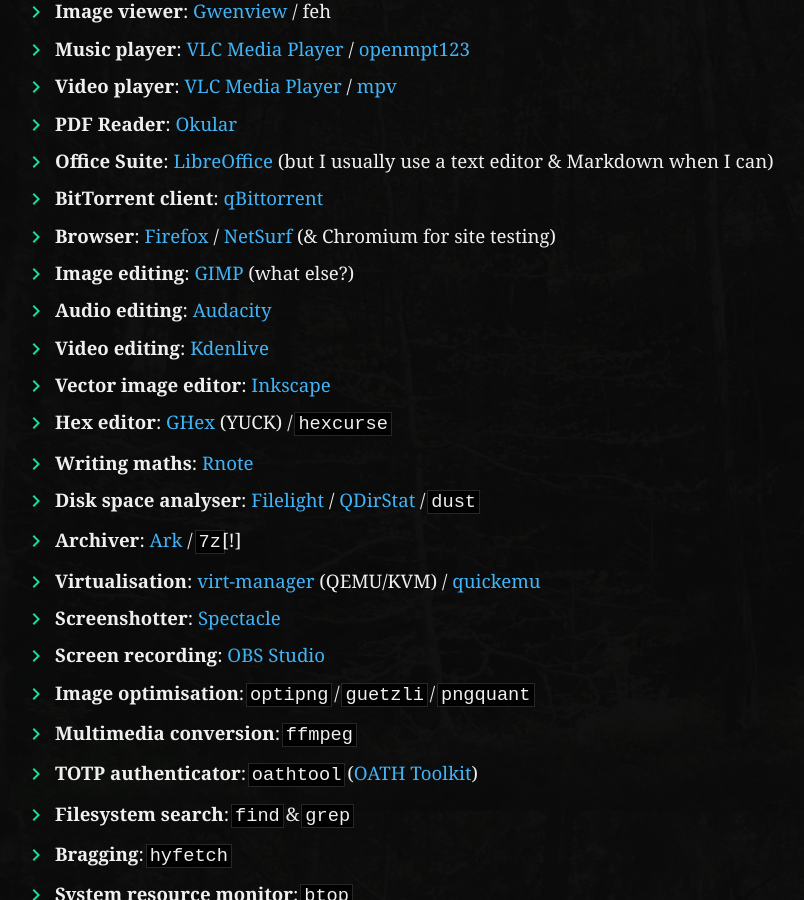
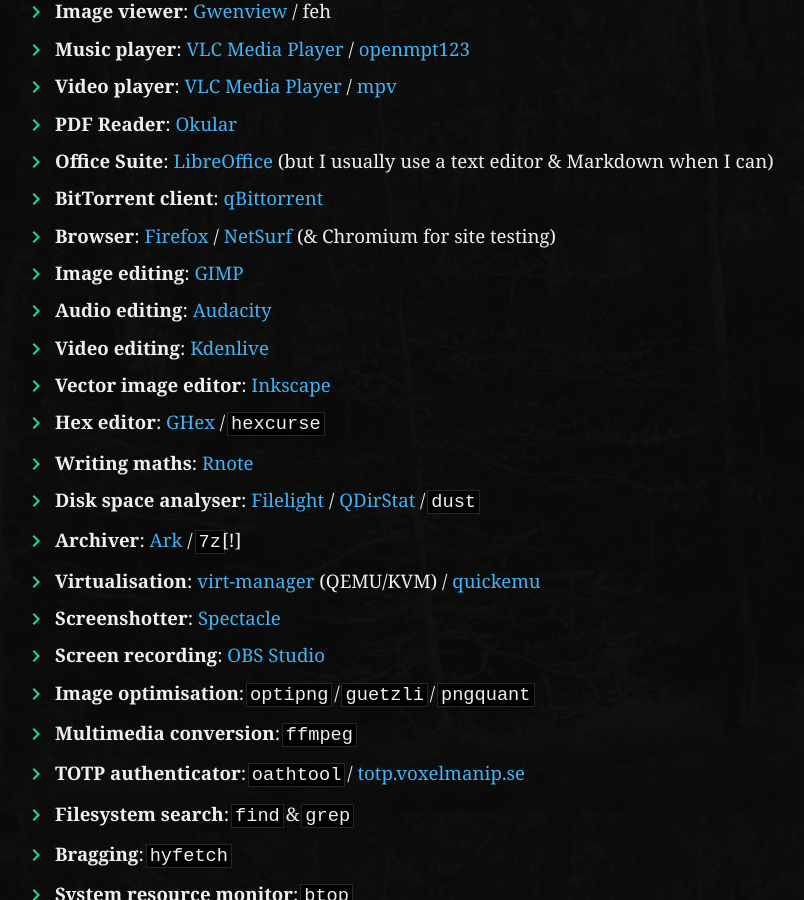
Before and after one commit to rollerozxa/voxelmanip.se, a Jekyll site: the page built from uses.md, in a window 1280 px wide and 900 px high, scrolled down 989 px. Shown: the whole window, without its empty margins (5-809 px from the left). Built offline with Jekyll 4.4.1, drawn with Linux system fonts in a browser that asks for light colours.

Commit message:
Update uses page

```diff
--- a/uses.md
+++ b/uses.md
@@ -29,11 +29,11 @@
 - **Office Suite**: [LibreOffice](https://www.libreoffice.org/) (but I usually use a text editor & Markdown when I can)
 - **BitTorrent client**: [qBittorrent](https://www.qbittorrent.org/)
 - **Browser**: [Firefox](https://www.mozilla.org/sv-SE/firefox/new/) / [NetSurf](https://www.netsurf-browser.org/) (& Chromium for site testing)
-- **Image editing**: [GIMP](https://www.gimp.org/) (what else?)
+- **Image editing**: [GIMP](https://www.gimp.org/)
 - **Audio editing**: [Audacity](https://www.audacityteam.org/)
 - **Video editing**: [Kdenlive](https://kdenlive.org/en/)
 - **Vector image editor**: [Inkscape](https://inkscape.org/)
-- **Hex editor**: [GHex](https://wiki.gnome.org/Apps/Ghex) (YUCK) / [`hexcurse`](https://github.com/LonnyGomes/hexcurse)
+- **Hex editor**: [GHex](https://wiki.gnome.org/Apps/Ghex) / [`hexcurse`](https://github.com/LonnyGomes/hexcurse)
 - **Writing maths**: [Rnote](https://rnote.flxzt.net/)
 - **Disk space analyser**: [Filelight](https://apps.kde.org/sv/filelight/) / [QDirStat](https://github.com/shundhammer/qdirstat) / [`dust`](https://github.com/bootandy/dust)
 - **Archiver**: [Ark](https://apps.kde.org/ark/) / [`7z`](https://7-zip.org)[!]
@@ -42,7 +42,7 @@
 - **Screen recording**: [OBS Studio](https://obsproject.com/)
 - **Image optimisation**: [`optipng`](https://optipng.sourceforge.net/) / [`guetzli`](https://github.com/google/guetzli) / [`pngquant`](https://pngquant.org/)
 - **Multimedia conversion**: `ffmpeg`
-- **TOTP authenticator**: `oathtool` ([OATH Toolkit](https://www.nongnu.org/oath-toolkit/))
+- **TOTP authenticator**: [`oathtool`](https://www.nongnu.org/oath-toolkit/) / [totp.voxelmanip.se](https://totp.voxelmanip.se)
 - **Filesystem search**: `find` & `grep`
 - **Bragging**: `hyfetch`
 - **System resource monitor**: [`btop`](https://github.com/aristocratos/btop)
```
